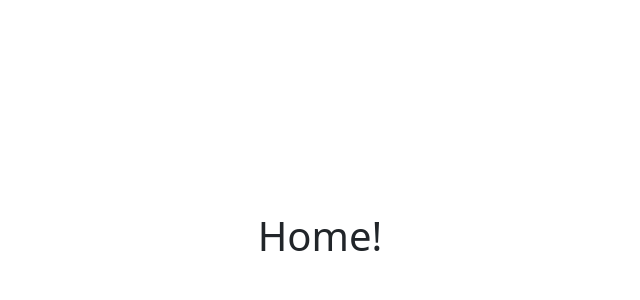
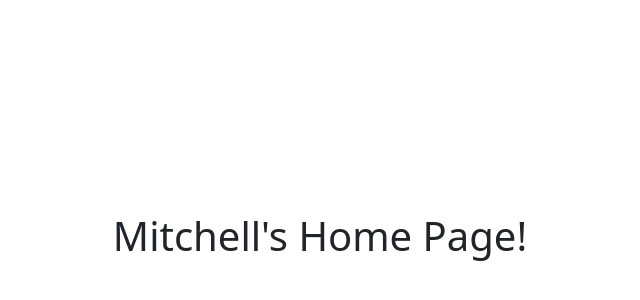
Before and after one commit to CS571-F25/p161, a React (Vite) app: page / in a window 1280 px wide. Shown: the part 160-460 px from the top of the page, without its empty margins (320-960 px from the left). Built offline with nearby package versions, Linux system fonts and the light colour scheme.

Commit message:
Changing home page name

```diff
--- a/src/components/Home.jsx
+++ b/src/components/Home.jsx
@@ -1,7 +1,7 @@
 export default function Home(props) {
   return (
     <div>
-      <h1>Home!</h1>
+      <h1>Mitchell's Home Page!</h1>
     </div>
   );
 }
```
Also changed, not shown: 2 other files (tests, documents, lock files or other folders).
